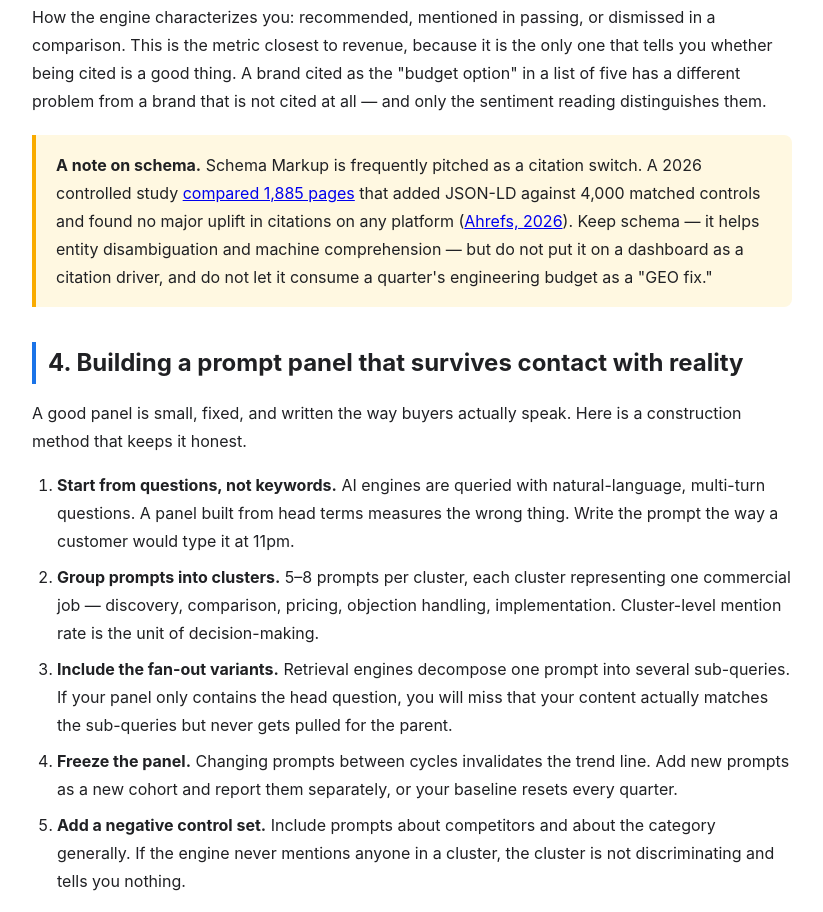
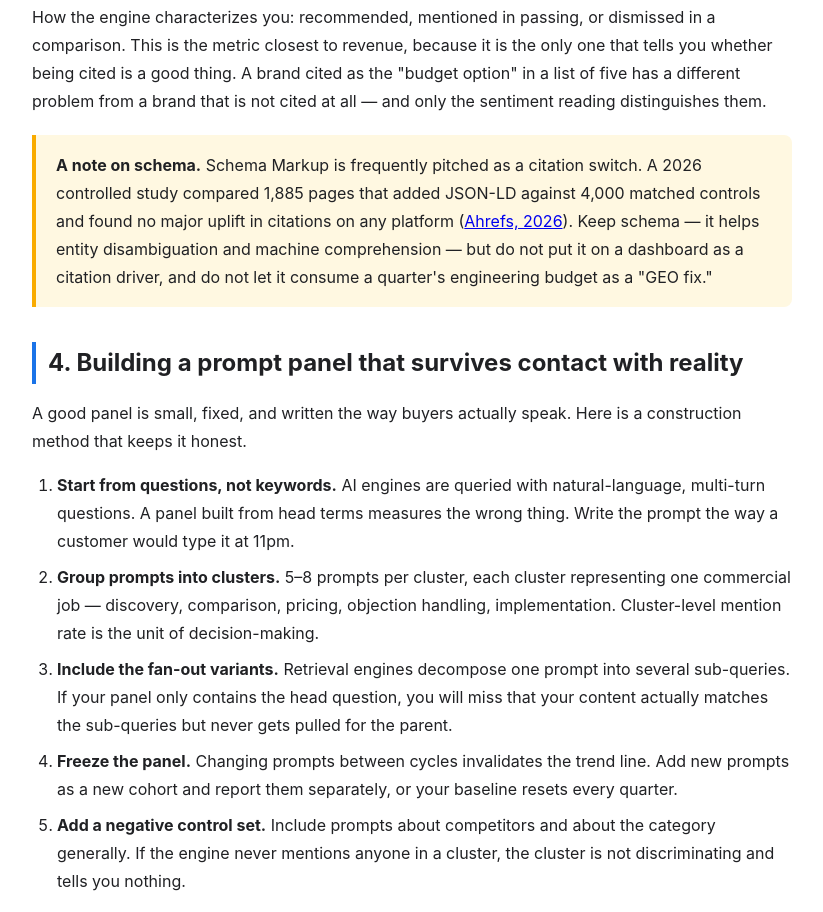
Before and after one commit to zailongagentmain-cyber/longyaren-portfolio, a plain HTML site: page geo-citation-tracking-2026.html in a window 1280 px wide. Shown: the part 3650-4562 px from the top of the page, without its empty margins (228-1051 px from the left). Drawn offline with Linux system fonts and the light colour scheme.

Commit message:
seo: drop duplicate link anchor in geo-citation-tracking schema note

```diff
--- a/geo-citation-tracking-2026.html
+++ b/geo-citation-tracking-2026.html
@@ -182,7 +182,7 @@
 <p>How the engine characterizes you: recommended, mentioned in passing, or dismissed in a comparison. This is the metric closest to revenue, because it is the only one that tells you whether being cited is a good thing. A brand cited as the "budget option" in a list of five has a different problem from a brand that is not cited at all — and only the sentiment reading distinguishes them.</p>
 
 <div class="warn-box">
-    <strong>A note on schema.</strong> Schema Markup is frequently pitched as a citation switch. A 2026 controlled study <a href="https://geoaura.world/blog/geo-statistics-latest-data" rel="nofollow noopener" target="_blank">compared 1,885 pages</a> that added JSON-LD against 4,000 matched controls and found no major uplift in citations on any platform (<a href="https://geoaura.world/blog/geo-statistics-latest-data" rel="nofollow noopener" target="_blank">Ahrefs, 2026</a>). Keep schema — it helps entity disambiguation and machine comprehension — but do not put it on a dashboard as a citation driver, and do not let it consume a quarter's engineering budget as a "GEO fix."
+    <strong>A note on schema.</strong> Schema Markup is frequently pitched as a citation switch. A 2026 controlled study compared 1,885 pages that added JSON-LD against 4,000 matched controls and found no major uplift in citations on any platform (<a href="https://geoaura.world/blog/geo-statistics-latest-data" rel="nofollow noopener" target="_blank">Ahrefs, 2026</a>). Keep schema — it helps entity disambiguation and machine comprehension — but do not put it on a dashboard as a citation driver, and do not let it consume a quarter's engineering budget as a "GEO fix."
 </div>
 
 <h2>4. Building a prompt panel that survives contact with reality</h2>
```
